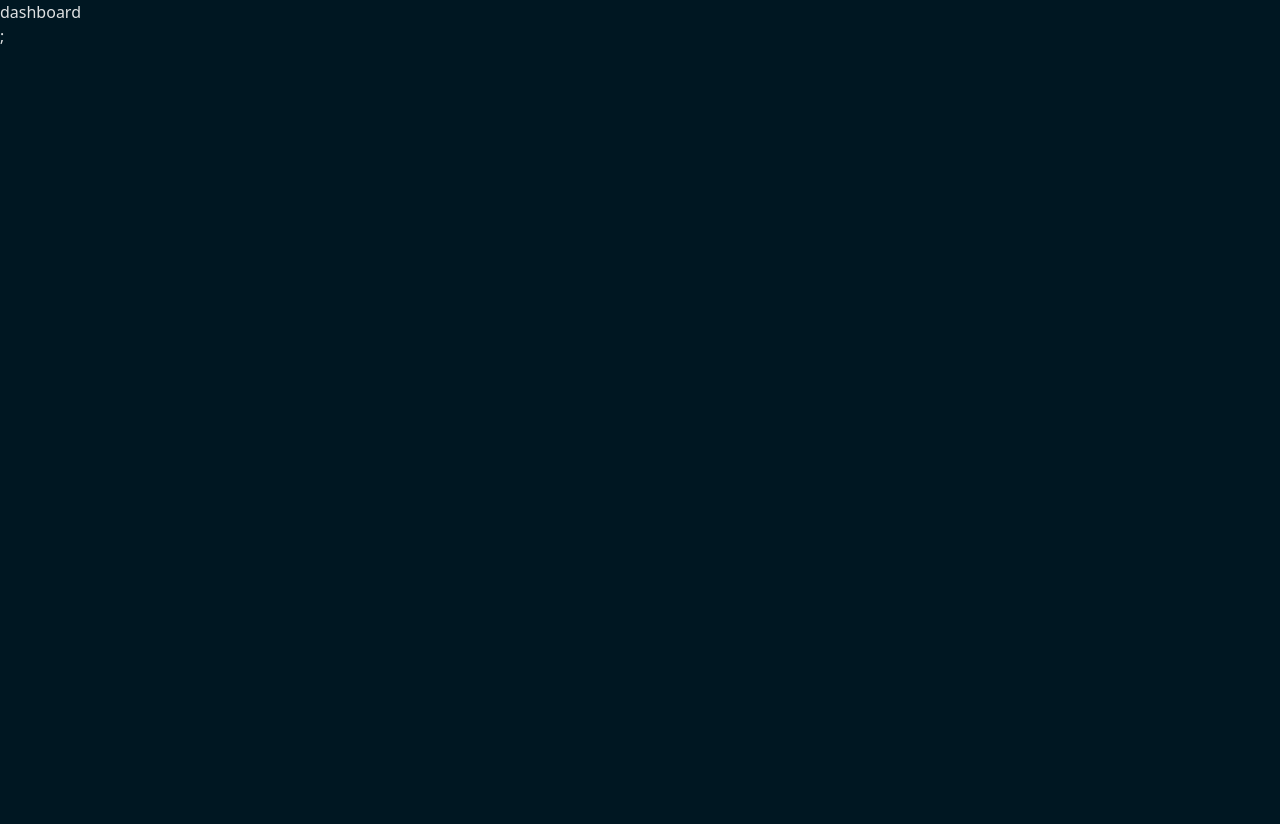
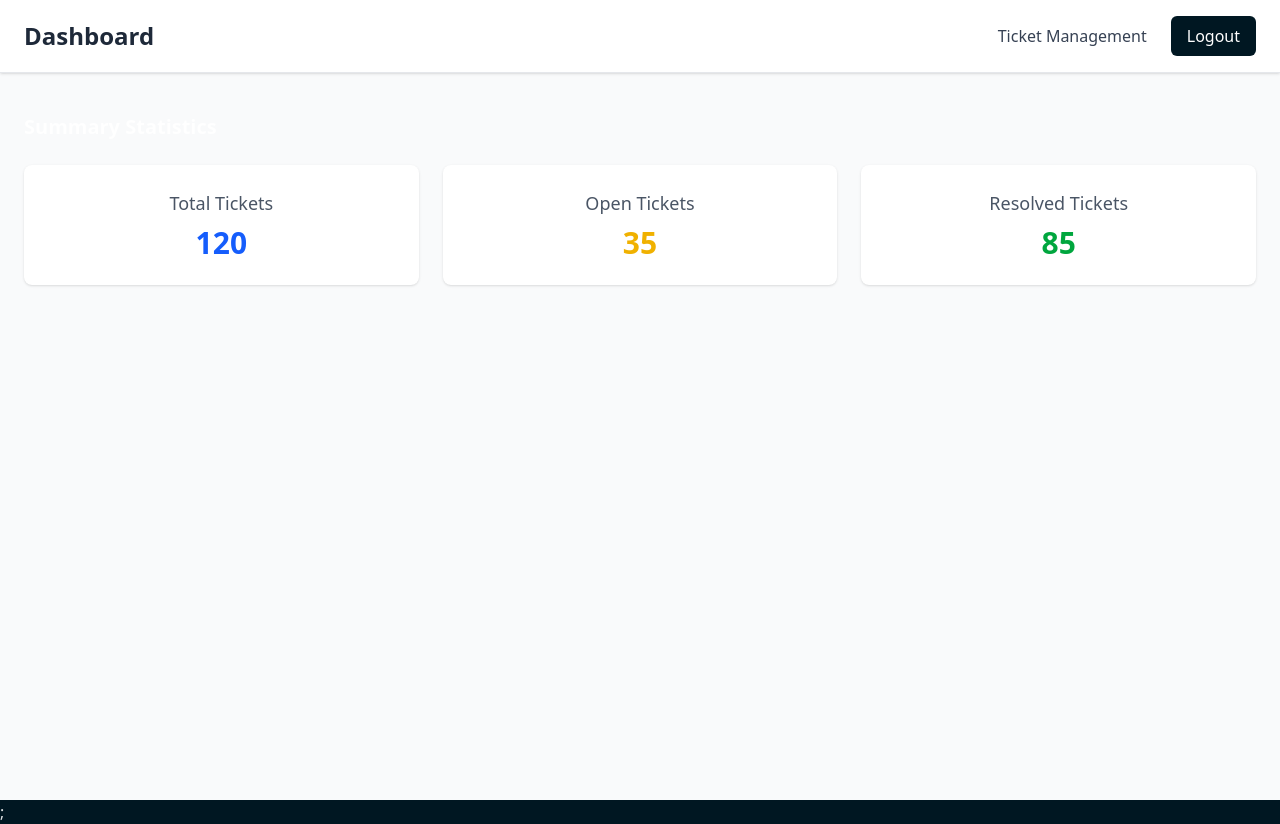
Before and after one commit to Ejiro-Frances/ticket-management-app, a React (Vite) app: page /dashboard in a window 1280 px wide. Before the commit the page ends 800 px from the top, so only its background shows below. Built offline with nearby package versions, Linux system fonts and the light colour scheme; sample sign-in values are in the browser's storage.

Commit message:
added dashboard

```diff
--- /dev/null
+++ b/src/components/auth/protectedroute.tsx
@@ -0,0 +1,21 @@
+import { Navigate } from "react-router-dom";
+import type { ReactNode } from "react";
+
+type ProtectedRouteProps = {
+  children: ReactNode;
+};
+
+const ProtectedRoute = ({ children }: ProtectedRouteProps) => {
+  // Check login status directly from localStorage
+  const isAuthenticated = localStorage.getItem("isAuthenticated") === "true";
+
+  if (!isAuthenticated) {
+    // Redirect to login if not authenticated
+    return <Navigate to="/login" replace />;
+  }
+
+  // If logged in, render the protected content
+  return <main className="">{children}</main>;
+};
+
+export default ProtectedRoute;
--- /dev/null
+++ b/src/layout/dashboardlayout.tsx
@@ -0,0 +1,49 @@
+import { Link, useNavigate, Outlet } from "react-router-dom";
+
+const DashboardLayout = () => {
+  const navigate = useNavigate();
+
+  const handleLogout = () => {
+    localStorage.removeItem("isAuthenticated");
+    localStorage.removeItem("currentUser");
+    navigate("/login");
+  };
+
+  return (
+    <div className="fixed top-0 left-0 w-full h-20 min-h-screen">
+      {/* Navbar */}
+      <nav className="bg-white border-b border-gray-200 shadow-sm">
+        <div className="max-w-7xl mx-auto px-4 py-3 flex justify-between items-center">
+          <div className="flex items-center space-x-6">
+            <Link
+              to="/dashboard"
+              className="text-primary font-semibold hover:text-secondary"
+            >
+              Dashboard Overview
+            </Link>
+            <Link
+              to="/dashboard/tickets"
+              className="text-primary font-semibold hover:text-secondary"
+            >
+              Ticket Management
+            </Link>
+          </div>
+
+          <button
+            onClick={handleLogout}
+            className="bg-primary text-white px-4 py-2 rounded-md hover:bg-primary/90 transition-all duration-150 ease-in cursor-pointer"
+          >
+            Logout
+          </button>
+        </div>
+      </nav>
+
+      {/* Page Content */}
+      <main className="max-w-[1440px] mx-auto p-6 mt-20">
+        <Outlet />
+      </main>
+    </div>
+  );
+};
+
+export default DashboardLayout;
--- a/src/pages/dashboardpage.tsx
+++ b/src/pages/dashboardpage.tsx
@@ -1,5 +1,62 @@
+// src/pages/dashboardpage.tsx
+import { useNavigate, Link } from "react-router-dom";
+
 const DashboardPage = () => {
-  return <div>dashboard</div>;
+  const navigate = useNavigate();
+
+  const handleLogout = () => {
+    localStorage.removeItem("isAuthenticated");
+    localStorage.removeItem("currentUser");
+    navigate("/login");
+  };
+
+  return (
+    <div className="min-h-screen bg-gray-50 flex flex-col items-center">
+      {/* NAVIGATION */}
+      <nav className="w-full bg-white border-b border-gray-200 shadow-sm">
+        <div className="max-w-[1440px] mx-auto px-6 py-4 flex justify-between items-center">
+          <h1 className="text-2xl font-bold text-gray-800">Dashboard</h1>
+
+          <div className="flex items-center space-x-6">
+            <Link
+              to="/dashboard/tickets"
+              className="text-gray-700 font-medium hover:text-blue-600"
+            >
+              Ticket Management
+            </Link>
+            <button
+              onClick={handleLogout}
+              className="bg-primary text-white px-4 py-2 rounded-md hover:bg-bprimary/90transition"
+            >
+              Logout
+            </button>
+          </div>
+        </div>
+      </nav>
+
+      {/* MAIN CONTENT */}
+      <main className="flex-1 w-full max-w-[1440px] mx-auto px-6 py-10">
+        <h2 className="text-xl font-semibold mb-6">Summary Statistics</h2>
+
+        <div className="grid grid-cols-1 sm:grid-cols-3 gap-6">
+          <div className="bg-white shadow p-6 rounded-lg text-center">
+            <h3 className="text-lg font-medium text-gray-600">Total Tickets</h3>
+            <p className="text-3xl font-bold text-blue-600 mt-2">120</p>
+          </div>
+          <div className="bg-white shadow p-6 rounded-lg text-center">
+            <h3 className="text-lg font-medium text-gray-600">Open Tickets</h3>
+            <p className="text-3xl font-bold text-yellow-500 mt-2">35</p>
+          </div>
+          <div className="bg-white shadow p-6 rounded-lg text-center">
+            <h3 className="text-lg font-medium text-gray-600">
+              Resolved Tickets
+            </h3>
+            <p className="text-3xl font-bold text-green-600 mt-2">85</p>
+          </div>
+        </div>
+      </main>
+    </div>
+  );
 };
 
 export default DashboardPage;
--- /dev/null
+++ b/src/pages/ticketpage.tsx
@@ -0,0 +1,5 @@
+const TicketPage = () => {
+  return <div>tickets</div>;
+};
+
+export default TicketPage;
--- a/src/routes.tsx
+++ b/src/routes.tsx
@@ -2,6 +2,9 @@ import { createBrowserRouter } from "react-router-dom";
 import HomePage from "./pages/homepage";
 import Login from "./pages/login";
 import Signup from "./pages/signup";
+import ProtectedRoute from "./components/auth/protectedroute";
+// import DashboardLayout from "./layout/dashboardlayout";
+import TicketPage from "./pages/ticketpage";
 import DashboardPage from "./pages/dashboardpage";
 
 const router = createBrowserRouter([
@@ -19,7 +22,24 @@ const router = createBrowserRouter([
   },
   {
     path: "/dashboard",
-    element: <DashboardPage />,
+    element: (
+      <ProtectedRoute>
+        {/* <DashboardLayout /> */}
+        <DashboardPage />
+      </ProtectedRoute>
+    ),
+    // children: [
+    //   { index: true, element: <DashboardPage /> },
+    //   { path: "tickets", element: <TicketPage /> },
+    // ],
+  },
+  {
+    path: "/tickets",
+    element: (
+      <ProtectedRoute>
+        <TicketPage />
+      </ProtectedRoute>
+    ),
   },
 ]);
 
```
Also changed, not shown: src/contexts/ticketcontext.ts (added, +119 -0 lines), vercel.json (added).
